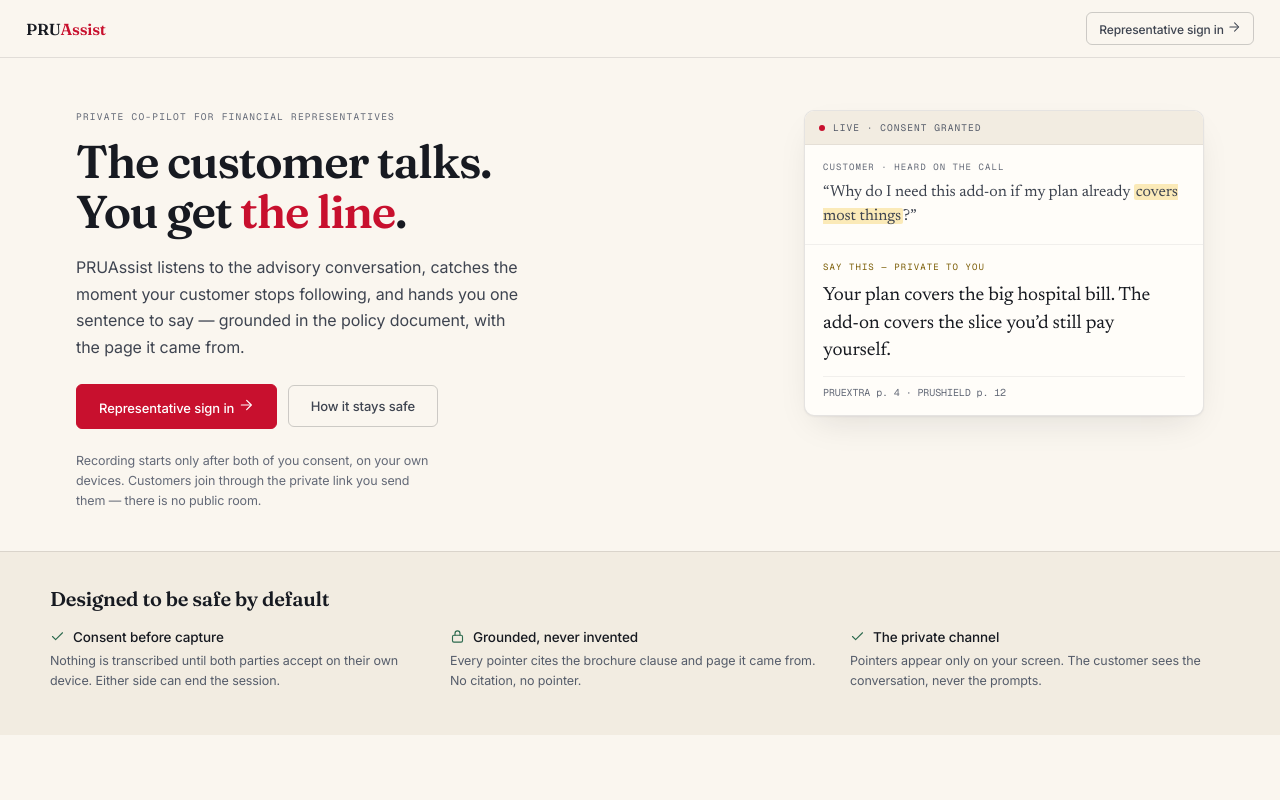
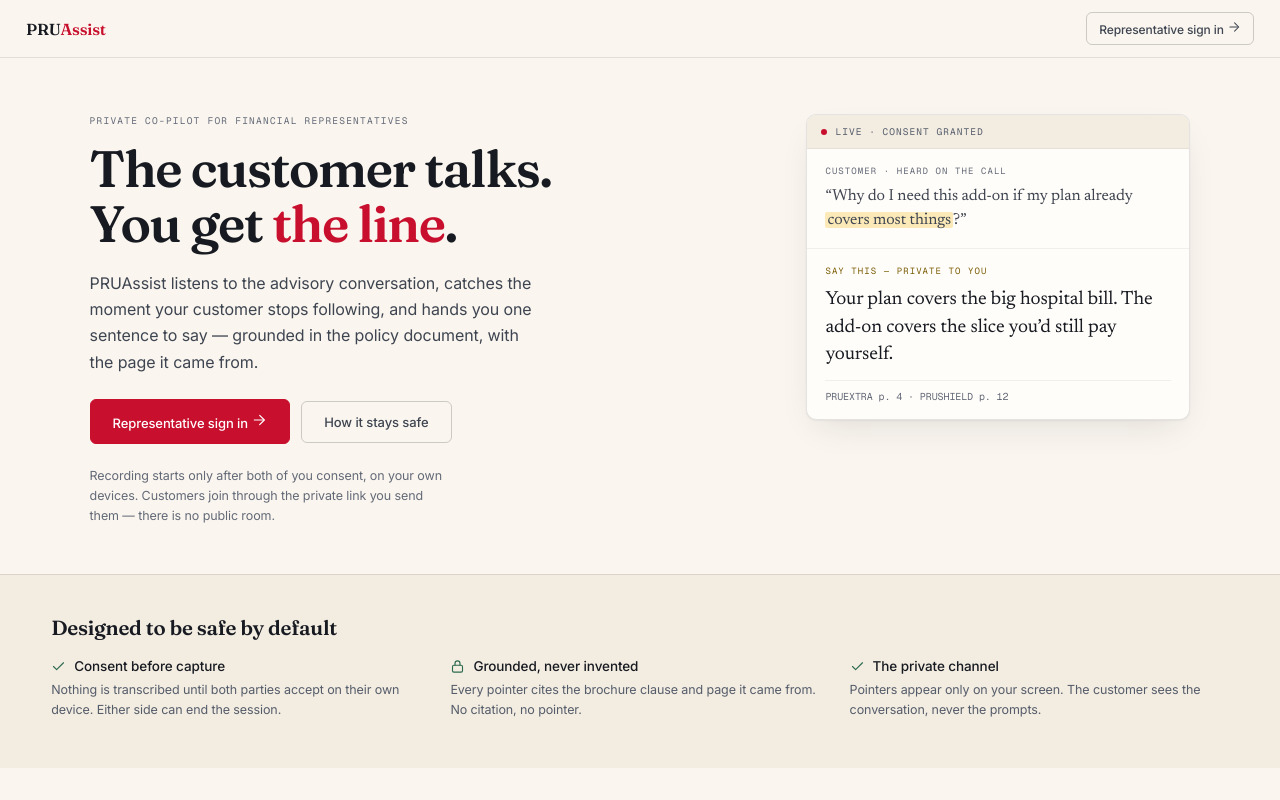
Before and after one commit to mayaonaisu/pruassist, a Next.js app: page / in a window 1280 px wide. Built offline with nearby package versions, Linux system fonts and the light colour scheme.

Commit message:
fix the design

```diff
--- a/src/app/globals.css
+++ b/src/app/globals.css
@@ -186,11 +186,21 @@
 }
 
 /* ============ layout ============ */
+/* Short steps (readiness, brief) sit centred instead of clinging to the top with a void
+   beneath. `margin-block: auto` on the child rather than `justify-content: center`, because
+   the latter clips the top of any step taller than the viewport. */
 .pru-main {
-  padding: 26px 26px 40px;
+  min-height: calc(100dvh - 58px);
+  display: flex;
+  flex-direction: column;
+  padding: clamp(22px, 2.4vh, 34px) clamp(18px, 4vw, 60px) 40px;
+}
+.pru-main > * {
+  width: 100%;
+  margin-block: auto;
 }
 .pru-container {
-  max-width: 1180px;
+  max-width: 1280px;
   margin: 0 auto;
 }
 .pru-grid-2 {
@@ -217,13 +227,13 @@
 }
 .doc-title {
   font-family: var(--font-serif);
-  font-size: 25px;
+  font-size: clamp(25px, 2.1vw, 36px);
   font-weight: 600;
   letter-spacing: -0.016em;
   margin-bottom: 5px;
 }
 .doc-sub {
-  font-size: 13.5px;
+  font-size: clamp(13.5px, 0.95vw, 16px);
   color: var(--ink-3);
   line-height: 1.6;
   margin-bottom: 24px;
@@ -454,7 +464,7 @@
 }
 .cam {
   position: relative;
-  width: 226px;
+  width: clamp(226px, 16.5vw, 380px);
   aspect-ratio: 16 / 9;
   border-radius: var(--r-md);
   overflow: hidden;
@@ -606,8 +616,12 @@
   background: var(--card);
   border: 1px solid var(--rule);
   border-radius: var(--r-md);
-  padding: 13px 16px;
-  flex: none;
+  padding: clamp(13px, 1.6vh, 22px) clamp(16px, 1.6vw, 26px);
+  flex: 1;
+  min-height: 0;
+  display: flex;
+  flex-direction: column;
+  justify-content: center;
 }
 .lb-head {
   display: flex;
@@ -651,7 +665,7 @@
 }
 .say {
   font-family: var(--font-spoken);
-  font-size: 22px;
+  font-size: clamp(22px, 1.75vw, 32px);
   line-height: 1.4;
   letter-spacing: -0.003em;
   color: var(--ink);
@@ -724,10 +738,10 @@
 /* supporting material + transcript, side by side under the line */
 .c-bot {
   display: grid;
-  grid-template-columns: minmax(0, 1fr) 286px;
+  grid-template-columns: minmax(0, 1fr) clamp(260px, 22vw, 380px);
   gap: 13px;
-  flex: 1;
-  min-height: 0;
+  flex: none;
+  height: clamp(190px, 27vh, 320px);
 }
 .pane {
   border: 1px solid var(--rule);
@@ -840,17 +854,17 @@
 
 /* ============ landing ============ */
 .hero {
-  padding: 52px 26px 40px;
+  padding: clamp(40px, 7vh, 84px) clamp(18px, 4vw, 60px) clamp(40px, 6vh, 72px);
   display: grid;
-  grid-template-columns: minmax(0, 1fr) 400px;
-  gap: 44px;
+  grid-template-columns: minmax(0, 1fr) clamp(360px, 30vw, 520px);
+  gap: clamp(40px, 4.5vw, 76px);
   align-items: start;
-  max-width: 1180px;
+  max-width: min(1440px, 94vw);
   margin: 0 auto;
 }
 .hero h1 {
   font-family: var(--font-serif);
-  font-size: 46px;
+  font-size: clamp(38px, 4vw, 60px);
   line-height: 1.08;
   font-weight: 600;
   letter-spacing: -0.028em;
@@ -861,7 +875,7 @@
   color: var(--pru);
 }
 .hero .lede {
-  font-size: 16px;
+  font-size: clamp(16px, 1.05vw, 19px);
   line-height: 1.65;
   color: var(--ink-2);
   max-width: 44ch;
@@ -936,7 +950,7 @@
 }
 .moment .out .say-l {
   font-family: var(--font-spoken);
-  font-size: 19px;
+  font-size: clamp(19px, 1.3vw, 24px);
   line-height: 1.45;
   color: var(--ink);
 }
@@ -949,17 +963,17 @@
   border-top: 1px solid var(--rule-soft);
 }
 .safe {
-  padding: 34px 26px 44px;
+  padding: clamp(34px, 5vh, 60px) clamp(18px, 4vw, 60px) clamp(44px, 6vh, 72px);
   border-top: 1px solid var(--rule);
   background: var(--brochure-2);
 }
 .safe-in {
-  max-width: 1180px;
+  max-width: min(1440px, 94vw);
   margin: 0 auto;
 }
 .safe h2 {
   font-family: var(--font-serif);
-  font-size: 20px;
+  font-size: clamp(20px, 1.6vw, 27px);
   font-weight: 600;
   letter-spacing: -0.012em;
   margin-bottom: 18px;
@@ -986,7 +1000,7 @@
 /* the configuration reads as a sentence the rep would actually say */
 .sentence {
   font-family: var(--font-spoken);
-  font-size: 21px;
+  font-size: clamp(21px, 1.65vw, 29px);
   line-height: 1.75;
   color: var(--ink-2);
   max-width: 62ch;
@@ -1109,11 +1123,11 @@
 /* stats set inside a sentence — the form the rep repeats to a supervisor */
 .stat-sentence {
   font-family: var(--font-spoken);
-  font-size: 19px;
+  font-size: clamp(19px, 1.45vw, 26px);
   line-height: 1.8;
   color: var(--ink-2);
-  max-width: 64ch;
-  margin-bottom: 26px;
+  max-width: 62ch;
+  margin-bottom: clamp(26px, 3.5vh, 40px);
 }
 .stat-sentence b {
   font-family: var(--font-mono);
@@ -1146,9 +1160,9 @@
 
 /* ============ customer join ============ */
 .cust-wrap {
-  max-width: 520px;
+  max-width: 580px;
   margin: 0 auto;
-  padding: 40px 26px 60px;
+  padding: clamp(40px, 8vh, 90px) 26px 60px;
 }
 .cust-card {
   background: var(--card);
--- a/src/components/steps/ConsentStep.tsx
+++ b/src/components/steps/ConsentStep.tsx
@@ -66,7 +66,7 @@
   }
 
   return (
-    <div className="pru-container" style={{ maxWidth: 940 }}>
+    <div className="pru-container" style={{ maxWidth: 1160 }}>
       <button className="link" onClick={onBack} style={{ marginBottom: 12 }}>
         ← Back
       </button>
--- a/src/components/steps/IntroStep.tsx
+++ b/src/components/steps/IntroStep.tsx
@@ -22,7 +22,7 @@
   }
 
   return (
-    <div className="pru-container" style={{ maxWidth: 900 }}>
+    <div className="pru-container" style={{ maxWidth: 1120 }}>
       <div style={{ display: "flex", alignItems: "baseline", gap: 12, marginBottom: 22 }}>
         <div>
           <h1 className="doc-title">Ready when you are</h1>
--- a/src/components/steps/SummaryStep.tsx
+++ b/src/components/steps/SummaryStep.tsx
@@ -54,7 +54,7 @@
   };
 
   return (
-    <div className="pru-container" style={{ maxWidth: 900 }}>
+    <div className="pru-container" style={{ maxWidth: 1080 }}>
       <div className="brief-head">
         <div>
           <h1 className="doc-title">Advisor brief</h1>
```
